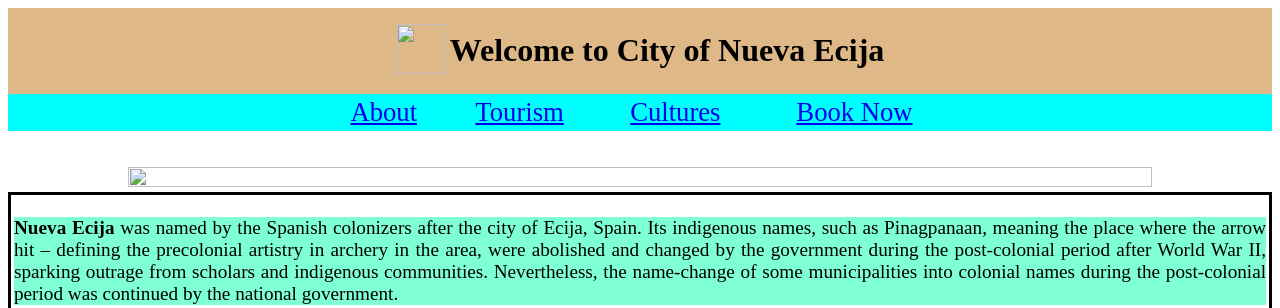
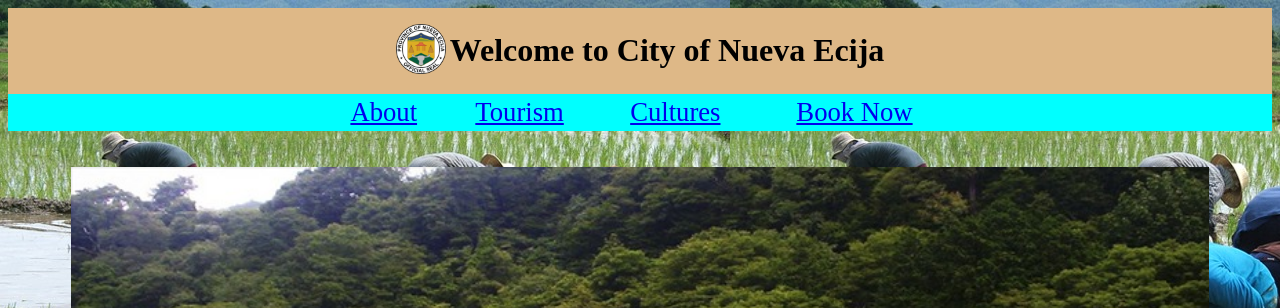
Before and after one commit to Bontakunn/WD20P_EXERCISE08_DEGUZMAN, a plain HTML site: page Index.html in a window 1280 px wide. Shown: the top 308 px of the page. Drawn offline with Linux system fonts and the light colour scheme.

Commit message:
Update Index.html

```diff
--- a/Index.html
+++ b/Index.html
@@ -27,7 +27,7 @@
                   height: 40%;
             }
             #body {
-                background-image: url('Images/magsasaka.jpg');
+                background-image: url('magsasaka.jpg');
                 }
 
             #nueva{
@@ -36,10 +36,10 @@
             }
         </style>
     </head>
-    <body style="background-image: url('Images/magsasaka.jpg');" name="body" id="body"><center>
+    <body style="background-image: url('magsasaka.jpg');" name="body" id="body"><center>
         <div style="background-color:burlywood";>
             <table>
-              <tr> <td> <img src="Images/logo.png" width="50px" height="50px" ></td>
+              <tr> <td> <img src="logo.png" width="50px" height="50px" ></td>
                 <td><h1>Welcome to City of Nueva Ecija</h1> </td></tr>
             </table>
         </div>
@@ -57,7 +57,7 @@
         <br>
         <div name="nueva" id="nueva">
             <form>
-            <img src="Images/N-E.jpg" id="mountain">
+            <img src="N-E.jpg" id="mountain">
             <table style="border: solid;">
                 <tr>
             <td><p style="background-color: aquamarine;"><b>Nueva Ecija</b> was named by the Spanish colonizers after the city of Ecija, Spain.
@@ -72,7 +72,7 @@
         </div>
         <div>
             <video autoplay muted loop>
-                <source src="Videos/NuevaEcija.mp4">
+                <source src="NuevaEcija.mp4">
             </video>
         </div>
 
```
